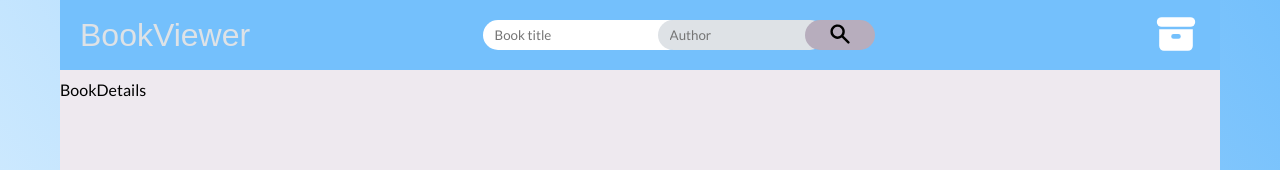
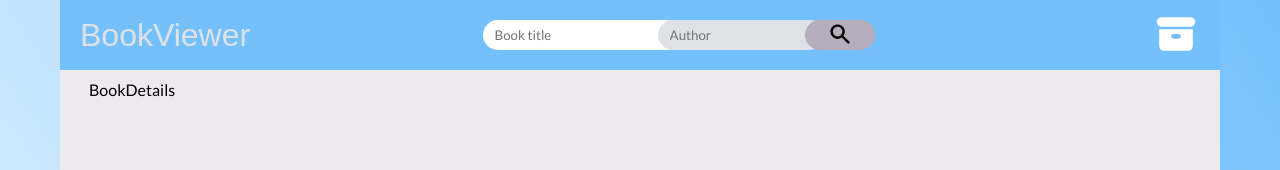
Before and after one commit to domenmerhar/book-viewer, a React (Vite) app: page /books/1 in a window 1280 px wide. Shown: the top 170 px of the page. Built offline with nearby package versions, Linux system fonts and the light colour scheme; a web font is replaced by a local one.

Commit message:
Update Layout.tsx; Styling

```diff
--- a/src/features/layout/Layout.tsx
+++ b/src/features/layout/Layout.tsx
@@ -2,7 +2,7 @@ import { Outlet } from "react-router-dom";
 import styled from "styled-components";
 import { Navbar } from "./Navbar";
 
-const PageContent = styled.div`
+const MainDiv = styled.div`
   min-width: 100vh;
   min-height: 100vh;
 
@@ -15,14 +15,21 @@ const PageContent = styled.div`
   margin: 0 auto;
 `;
 
+const PageContent = styled.div`
+  width: 95%;
+  margin: 0 auto;
+`;
+
 export const Layout = () => {
   return (
     <>
       <Navbar />
 
-      <PageContent>
-        <Outlet />
-      </PageContent>
+      <MainDiv>
+        <PageContent>
+          <Outlet />
+        </PageContent>
+      </MainDiv>
     </>
   );
 };
```
